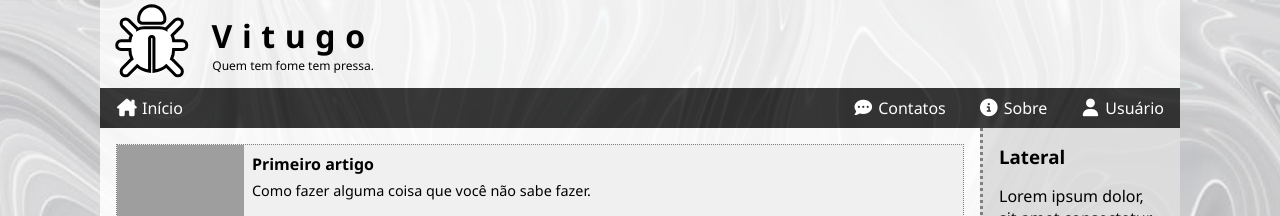
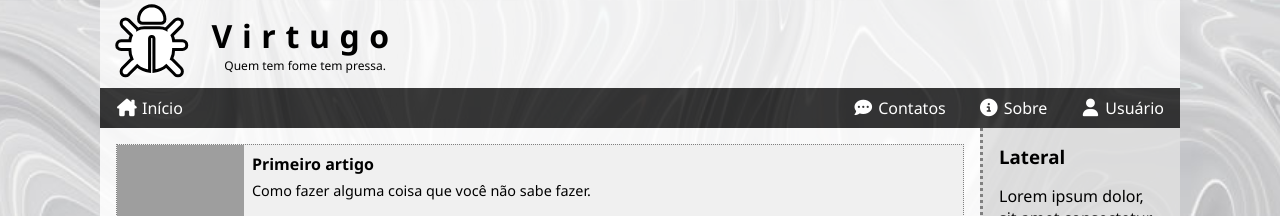
Before and after one commit to Progra190/PHPDB01, a PHP site: page /index.php in a window 1280 px wide. Shown: the top 216 px of the page. Run offline with PHP 8.4, Linux system fonts and the light colour scheme; data comes from the database, SQL or seed files in the repository; some libraries are stand-ins or nearby versions; grey boxes are pictures that could not be loaded.

Commit message:
Update _header.php

```diff
--- a/_header.php
+++ b/_header.php
@@ -21,7 +21,7 @@
 
             <a href="/" title="Página inicial"><i class="fa-solid fa-bug fa-fw"></i></a>
 
-            <h1>Vitugo<small>Quem tem fome tem pressa.</small></h1>
+            <h1>Virtugo<small>Quem tem fome tem pressa.</small></h1>
 
         </header>
 
```
